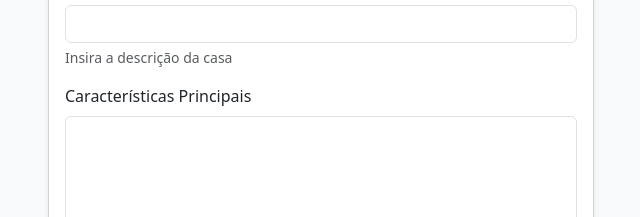
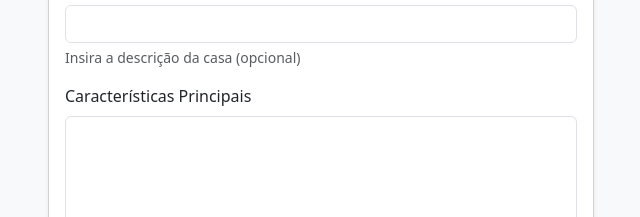
Before and after one commit to maykonjuso/chamyto, a plain HTML site: page index.html in a window 1280 px wide. Shown: the part 369-586 px from the top of the page, 319-959 px from the left. Drawn offline with nearby package versions, Linux system fonts and the light colour scheme.

Commit message:
Update index.html

```diff
--- a/index.html
+++ b/index.html
@@ -37,7 +37,7 @@
                             <div class="mb-3">
                                 <label for="descinput" class="form-label">Descrição</label>
                                 <input type="text" class="form-control" id="descinput" aria-describedby="deschelp">
-                                <div id="deschelp" class="form-text">Insira a descrição da casa</div>
+                                <div id="deschelp" class="form-text">Insira a descrição da casa (opcional)</div>
                             </div>
                             <div class="mb-3">
                                 <label class="form-label" for="caracinput">Características Principais</label>
```
